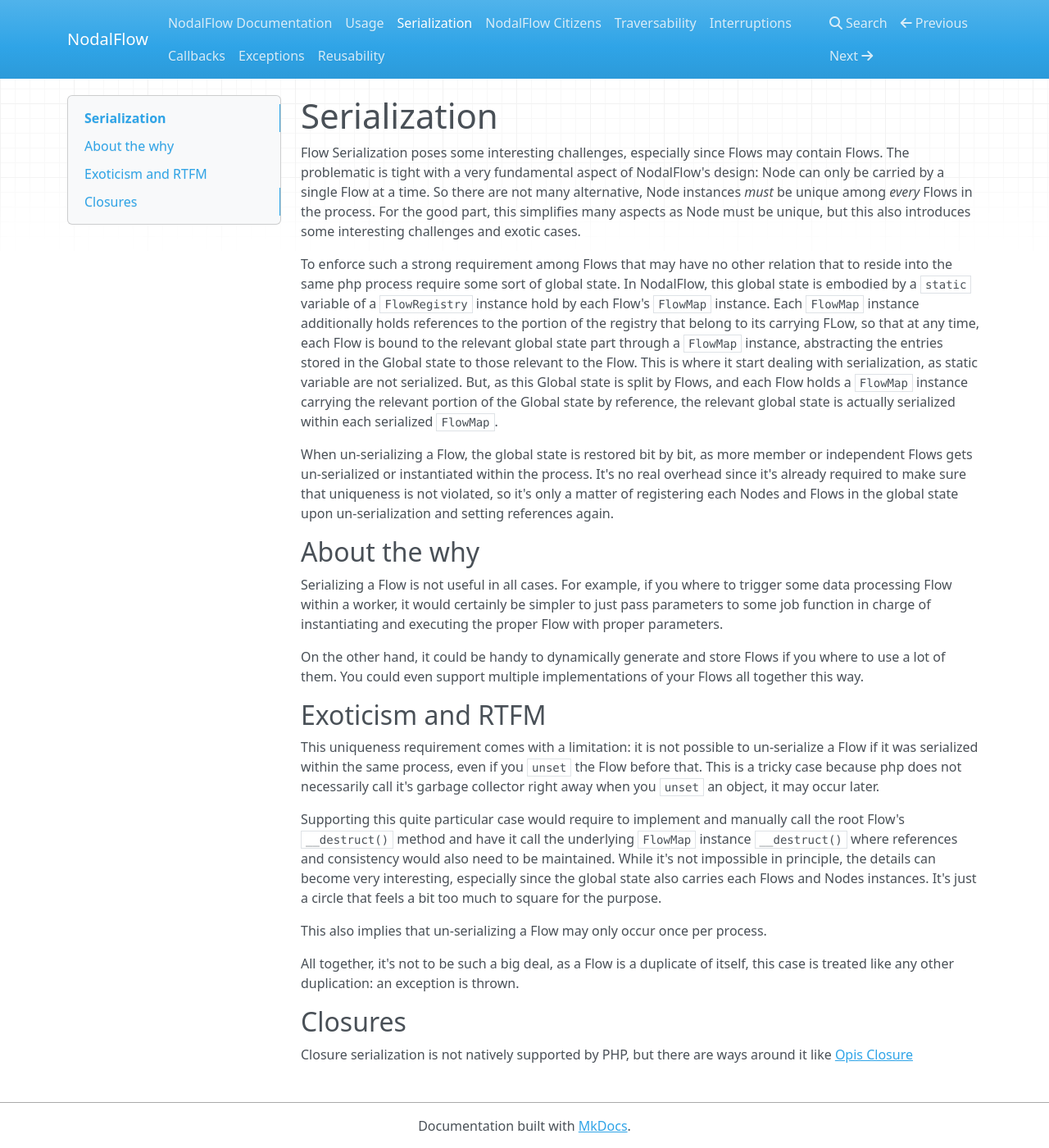
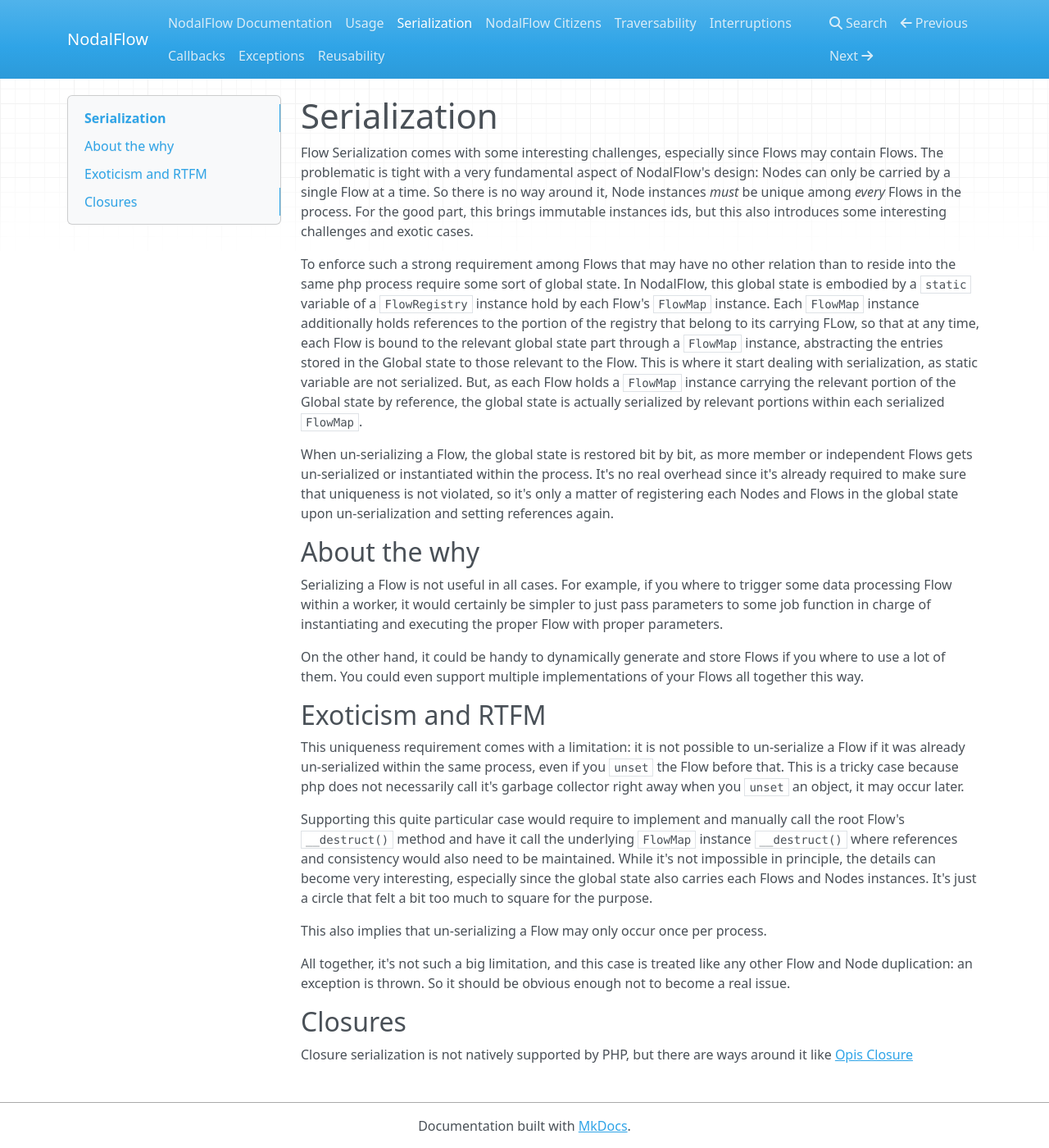
Before and after one commit to fab2s/NodalFlow, an MkDocs documentation site: the page built from docs/serialization.md, in a window 1280 px wide and 1400 px high. Shown: the whole window at 82% size. Built offline with MkDocs 1.6.1, drawn with Linux system fonts in a browser that asks for light colours; nearby versions of some CDN libraries; old or Windows-style settings are respelled for this version of MkDocs.

Commit message:
rewording

```diff
--- a/docs/serialization.md
+++ b/docs/serialization.md
@@ -1,11 +1,11 @@
 # Serialization
 
-Flow Serialization poses some interesting challenges, especially since Flows may contain Flows. The problematic is tight with a very fundamental aspect of NodalFlow's design: Node can only be carried by a single Flow at a time.
-So there are not many alternative, Node instances _must_ be unique among _every_ Flows in the process. For the good part, this simplifies many aspects as Node must be unique, but this also introduces some interesting challenges and exotic cases.
+Flow Serialization comes with some interesting challenges, especially since Flows may contain Flows. The problematic is tight with a very fundamental aspect of NodalFlow's design: Nodes can only be carried by a single Flow at a time.
+So there is no way around it, Node instances _must_ be unique among _every_ Flows in the process. For the good part, this brings immutable instances ids, but this also introduces some interesting challenges and exotic cases.
 
-To enforce such a strong requirement among Flows that may have no other relation that to reside into the same php process require some sort of global state. In NodalFlow, this global state is embodied by a `static` variable of a `FlowRegistry` instance hold by each Flow's `FlowMap` instance.
+To enforce such a strong requirement among Flows that may have no other relation than to reside into the same php process require some sort of global state. In NodalFlow, this global state is embodied by a `static` variable of a `FlowRegistry` instance hold by each Flow's `FlowMap` instance.
 Each `FlowMap` instance additionally holds references to the portion of the registry that belong to its carrying FLow, so that at any time, each Flow is bound to the relevant global state part through a `FlowMap` instance, abstracting the entries stored in the Global state to those relevant to the Flow.
-This is where it start dealing with serialization, as static variable are not serialized. But, as this Global state is split by Flows, and each Flow holds a `FlowMap` instance carrying the relevant portion of the Global state by reference, the relevant global state is actually serialized within each serialized `FlowMap`.
+This is where it start dealing with serialization, as static variable are not serialized. But, as each Flow holds a `FlowMap` instance carrying the relevant portion of the Global state by reference, the global state is actually serialized by relevant portions within each serialized `FlowMap`.
 
 When un-serializing a Flow, the global state is restored bit by bit, as more member or independent Flows gets un-serialized or instantiated within the process. It's no real overhead since it's already required to make sure that uniqueness is not violated, so it's only a matter of registering each Nodes and Flows in the global state upon un-serialization and setting references again.
 
@@ -17,13 +17,13 @@ On the other hand, it could be handy to dynamically generate and store Flows if
 
 ## Exoticism and RTFM
 
-This uniqueness requirement comes with a limitation: it is not possible to un-serialize a Flow if it was serialized within the same process, even if you `unset` the Flow before that. This is a tricky case because php does not necessarily call it's garbage collector right away when you `unset` an object, it may occur later.
+This uniqueness requirement comes with a limitation: it is not possible to un-serialize a Flow if it was already un-serialized within the same process, even if you `unset` the Flow before that. This is a tricky case because php does not necessarily call it's garbage collector right away when you `unset` an object, it may occur later.
 
-Supporting this quite particular case would require to implement and manually call the root Flow's `__destruct()` method and have it call the underlying `FlowMap` instance `__destruct()` where references and consistency would also need to be maintained. While it's not impossible in principle, the details can become very interesting, especially since the global state also carries each Flows and Nodes instances. It's just a circle that feels a bit too much to square for the purpose.
+Supporting this quite particular case would require to implement and manually call the root Flow's `__destruct()` method and have it call the underlying `FlowMap` instance `__destruct()` where references and consistency would also need to be maintained. While it's not impossible in principle, the details can become very interesting, especially since the global state also carries each Flows and Nodes instances. It's just a circle that felt a bit too much to square for the purpose.
 
 This also implies that un-serializing a Flow may only occur once per process.
 
-All together, it's not to be such a big deal, as a Flow is a duplicate of itself, this case is treated like any other duplication: an exception is thrown.
+All together, it's not such a big limitation, and this case is treated like any other Flow and Node duplication: an exception is thrown. So it should be obvious enough not to become a real issue.
 
 ## Closures
 
```
Also changed, not shown: README.md (+1 -2 lines).
